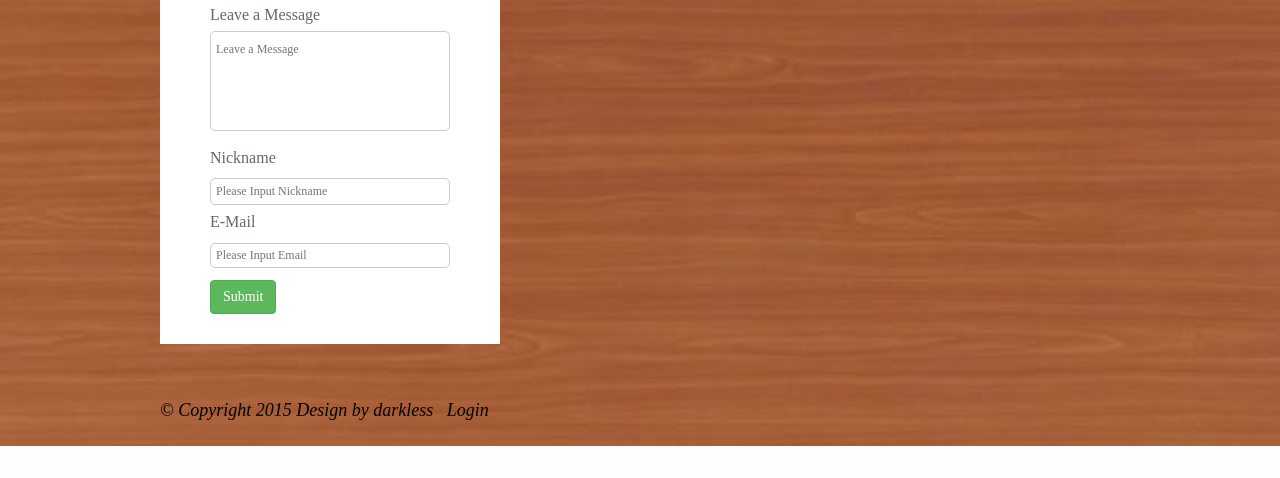
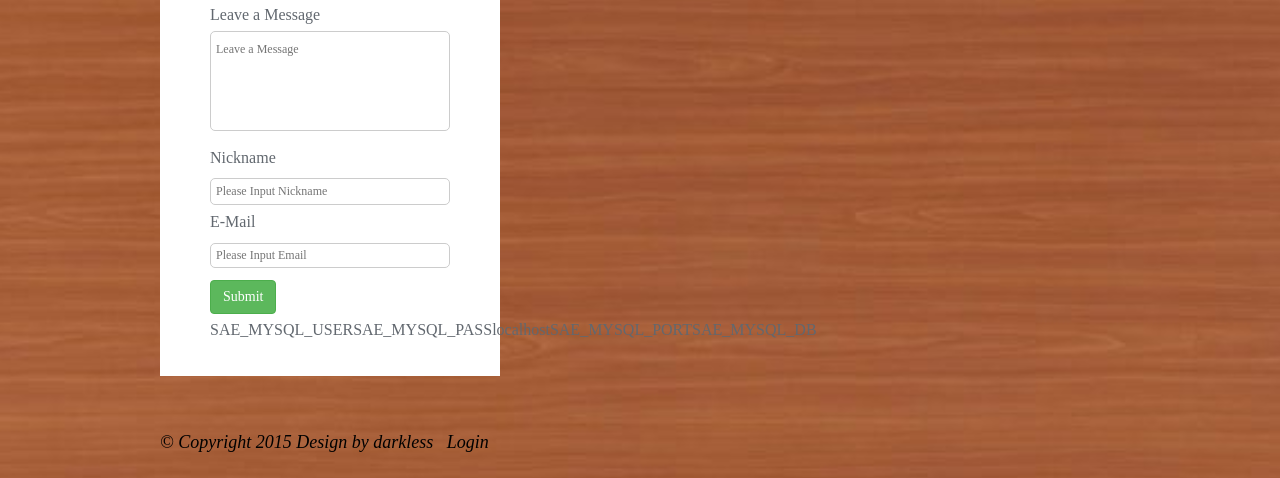
Before and after one commit to darkless456/MyBlog, a PHP site: page / in a window 1280 px wide; the page is wider, and only the part inside the window is pictured. Shown: the part 945-1423 px from the top of that part. Before the commit the page ends 1391 px from the top of that part, so only its background shows below. Run offline with PHP 8.4, Linux system fonts and the light colour scheme; data that the repository does not hold is empty; some libraries are stand-ins or nearby versions.

Commit message:
echo mysql variables

```diff
--- a/index.php
+++ b/index.php
@@ -50,6 +50,13 @@
                     </label>
                     <button type="submit" name="submit" class="btn btn_success">submit</button>
                 </form>
+                <?php
+                echo SAE_MYSQL_USER;
+                echo SAE_MYSQL_PASS;
+                echo SAE_MYSQL_HOST_M;
+                echo SAE_MYSQL_PORT;
+                echo SAE_MYSQL_DB;
+                ?>
             </section>
         </div>
         <div id="right_part" class="content_div cont_right">
```
